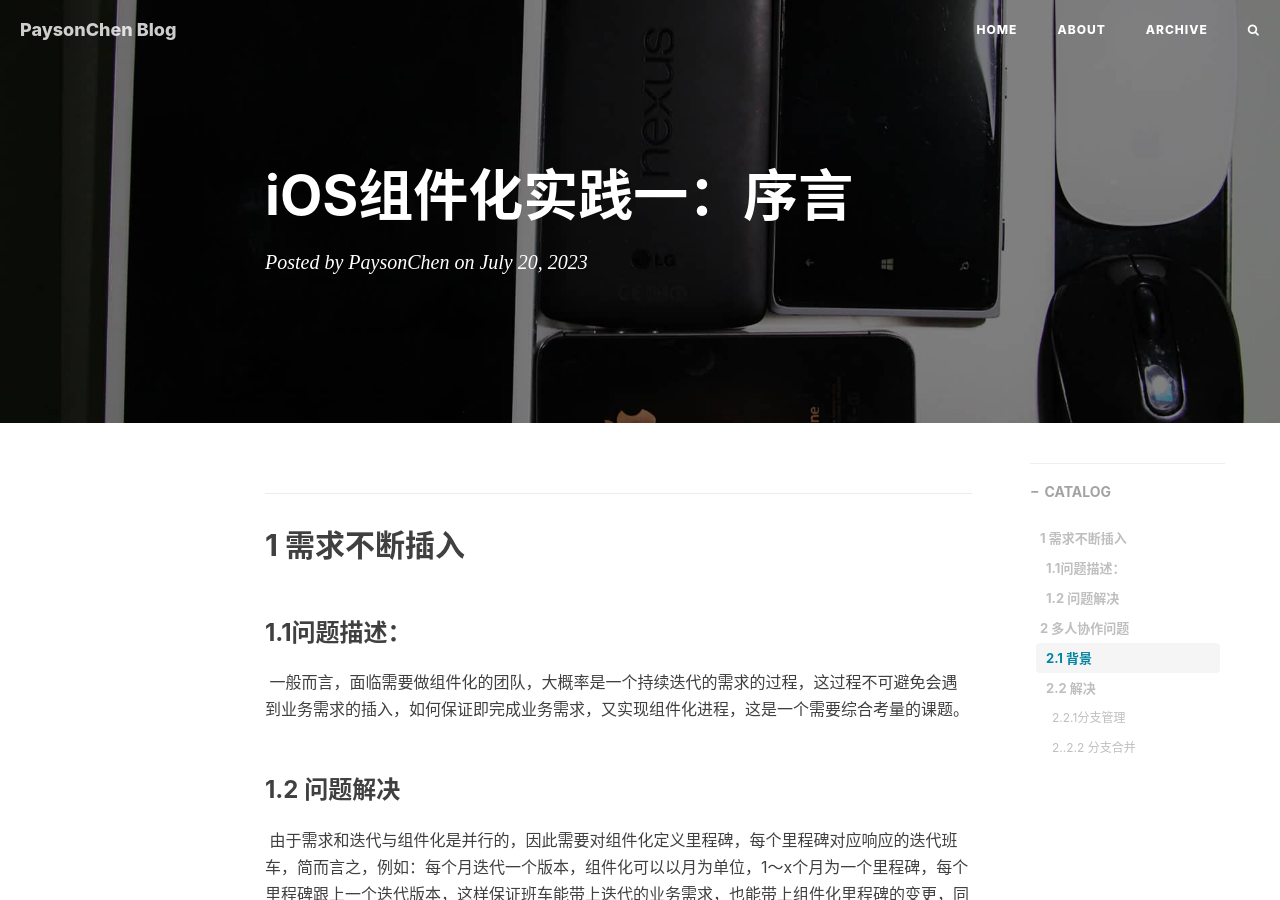
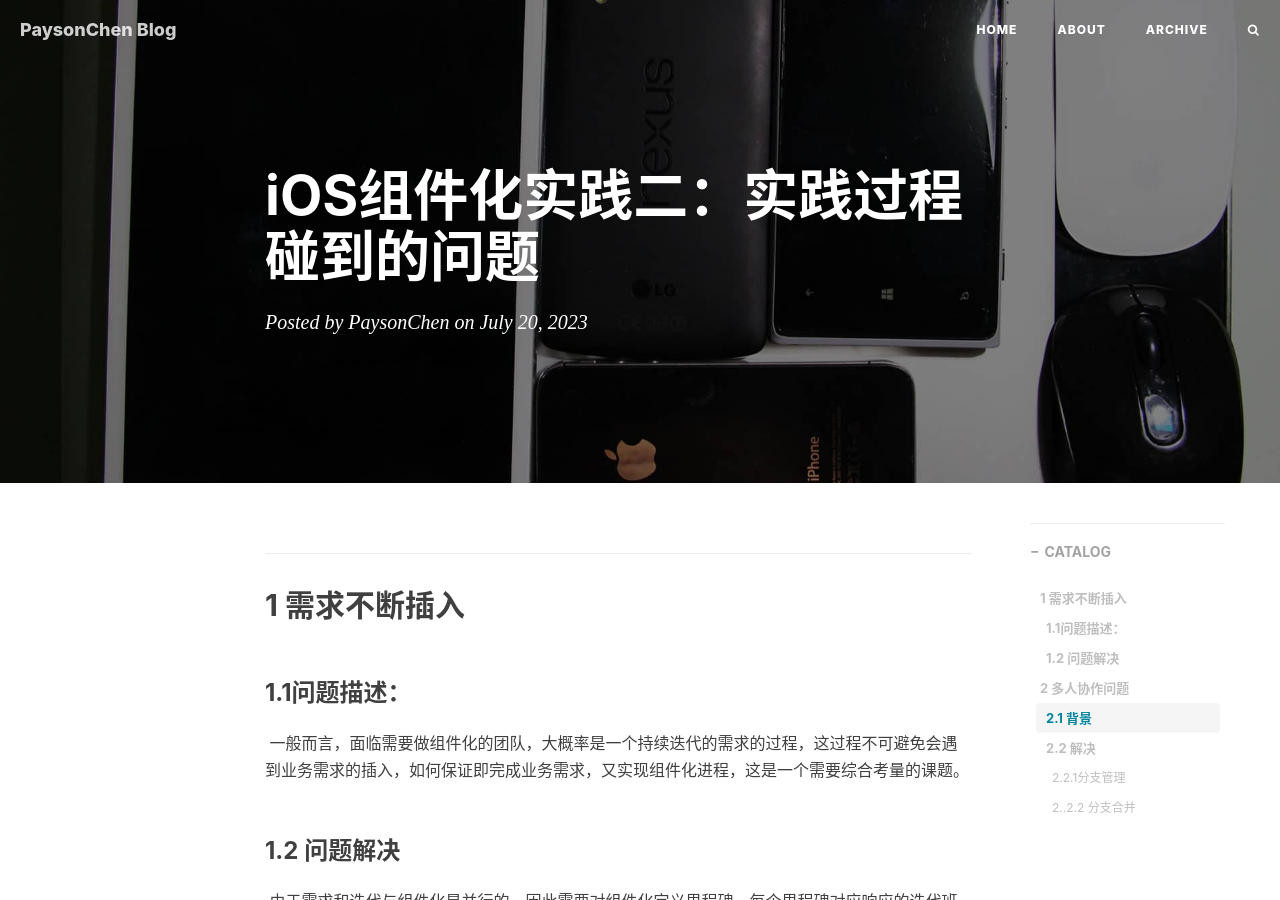
Before and after one commit to cyp6826255/payson.github.io, a Jekyll site: the page built from _posts/2023-07-20-iOS组件化实践二-实践过程碰到的问题.md, in a window 1280 px wide and 900 px high. Built offline with Jekyll 4.4.1, drawn with Linux system fonts in a browser that asks for light colours; nearby versions of some CDN libraries; comment, search, counter and statistics services are not loaded.

Commit message:
--update:modify title

```diff
--- a/_posts/2023-07-20-iOS组件化实践二-实践过程碰到的问题.md
+++ b/_posts/2023-07-20-iOS组件化实践二-实践过程碰到的问题.md
@@ -1,6 +1,6 @@
 ---
 layout: post
-title: "iOS组件化实践一：序言"
+title: "iOS组件化实践二：实践过程碰到的问题"
 subtitle: ""
 date: 2023-07-20
 author: "PaysonChen"
```
